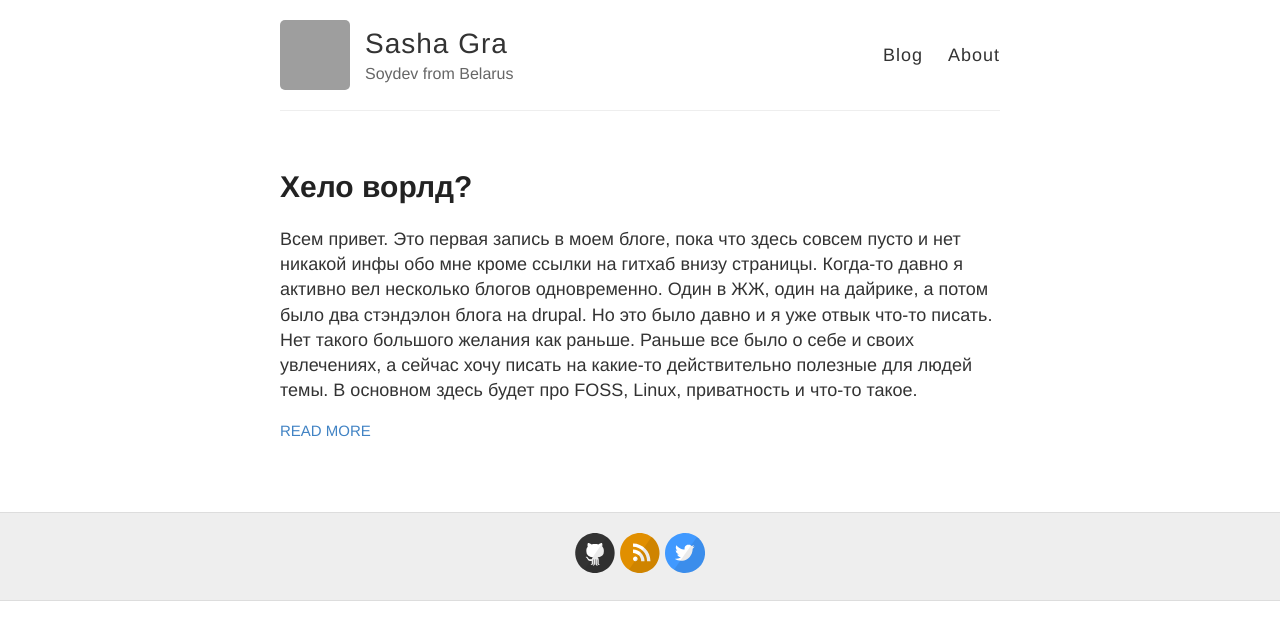
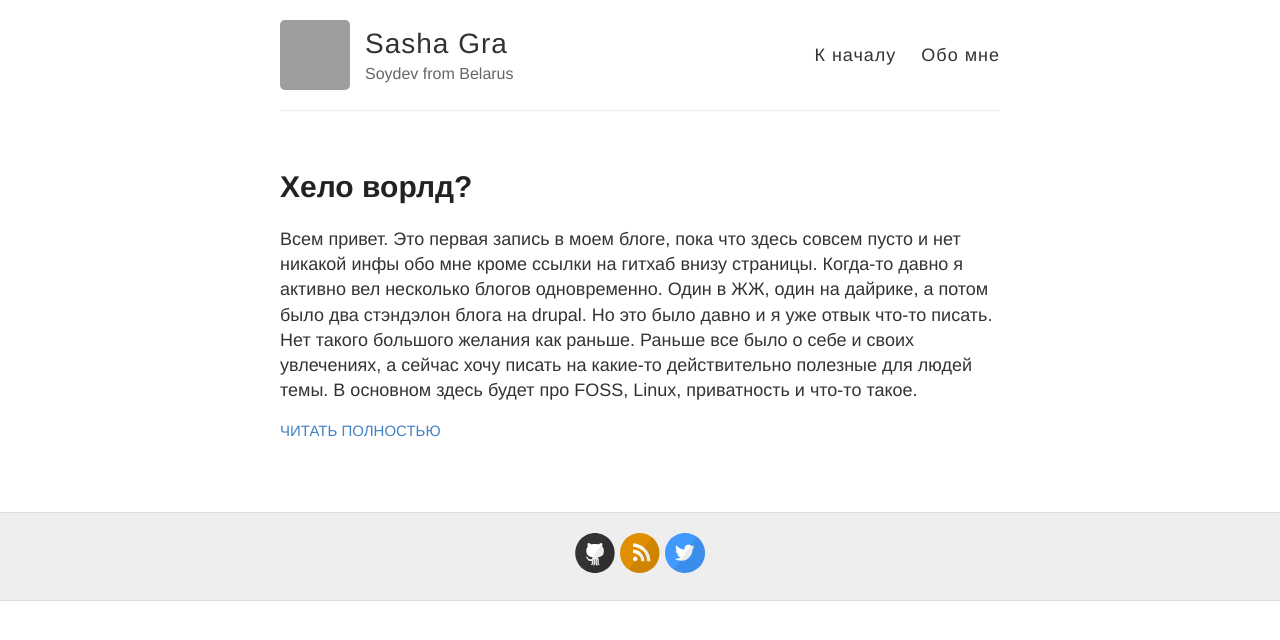
Before and after one commit to sashagra/sashagra.github.io, a Jekyll site: the page built from index.html, in a window 1280 px wide. Shown: the top 640 px of the page. Built offline with Jekyll 4.4.1, drawn with Linux system fonts in a browser that asks for light colours; grey boxes are pictures that could not be loaded.

Commit message:
some changes

```diff
--- a/_layouts/default.html
+++ b/_layouts/default.html
@@ -27,8 +27,8 @@
           </div>
 
           <nav>
-            <a href="{{ site.baseurl }}/">Blog</a>
-            <a href="{{ site.baseurl }}/about">About</a>
+          <a href="{{ site.baseurl }}/">К началу</a>
+            <a href="{{ site.baseurl }}/about">Обо мне</a>
           </nav>
         </header>
       </div>
--- a/_layouts/post.html
+++ b/_layouts/post.html
@@ -10,7 +10,7 @@ layout: default
   </div>
 
   <div class="date">
-    Опубликовано: {{ page.date | localize: "%B %e, %Y" }}
+    Опубликовано: {{ page.date | date: "%B %e, %Y" }}
   </div>
 
   {% include disqus.html %}
--- a/index.html
+++ b/index.html
@@ -12,7 +12,7 @@ layout: default
         {{ post.excerpt }}
       </div>
 
-      <a href="{{ site.baseurl }}{{ post.url }}" class="read-more">Read More</a>
+      <a href="{{ site.baseurl }}{{ post.url }}" class="read-more">Читать полностью</a>
     </article>
   {% endfor %}
 </div>
```
